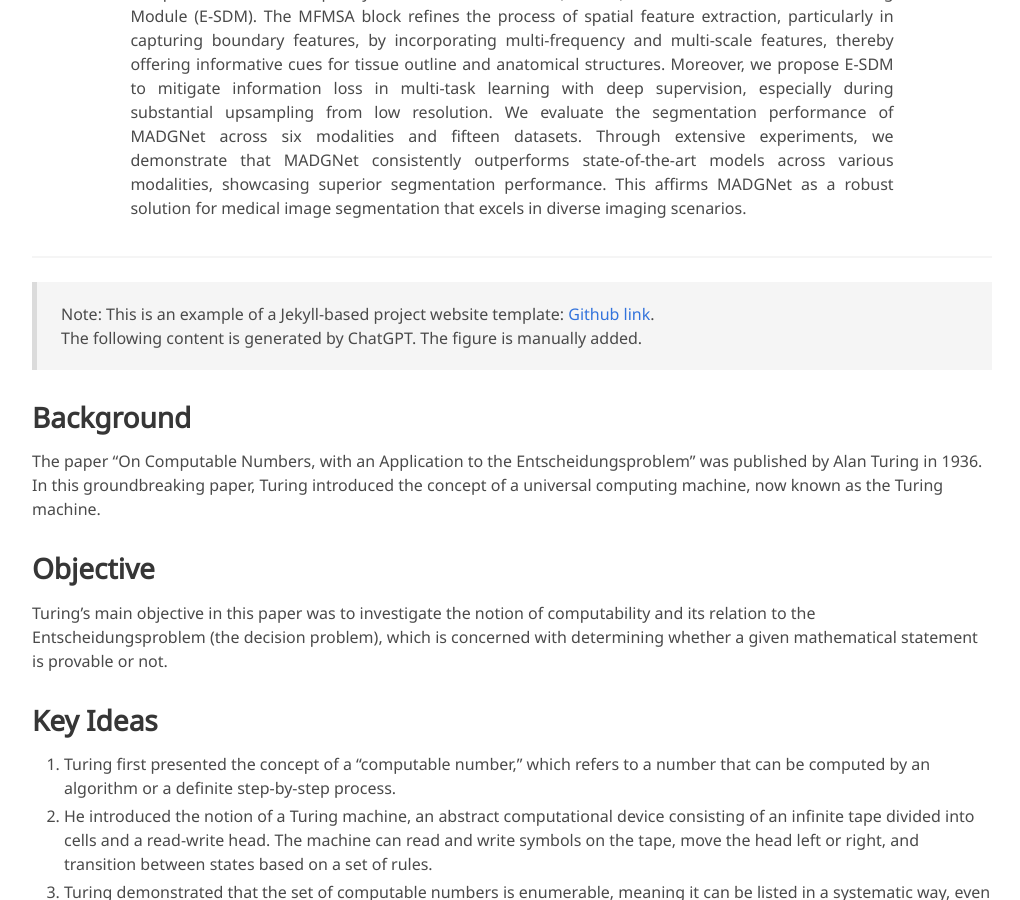
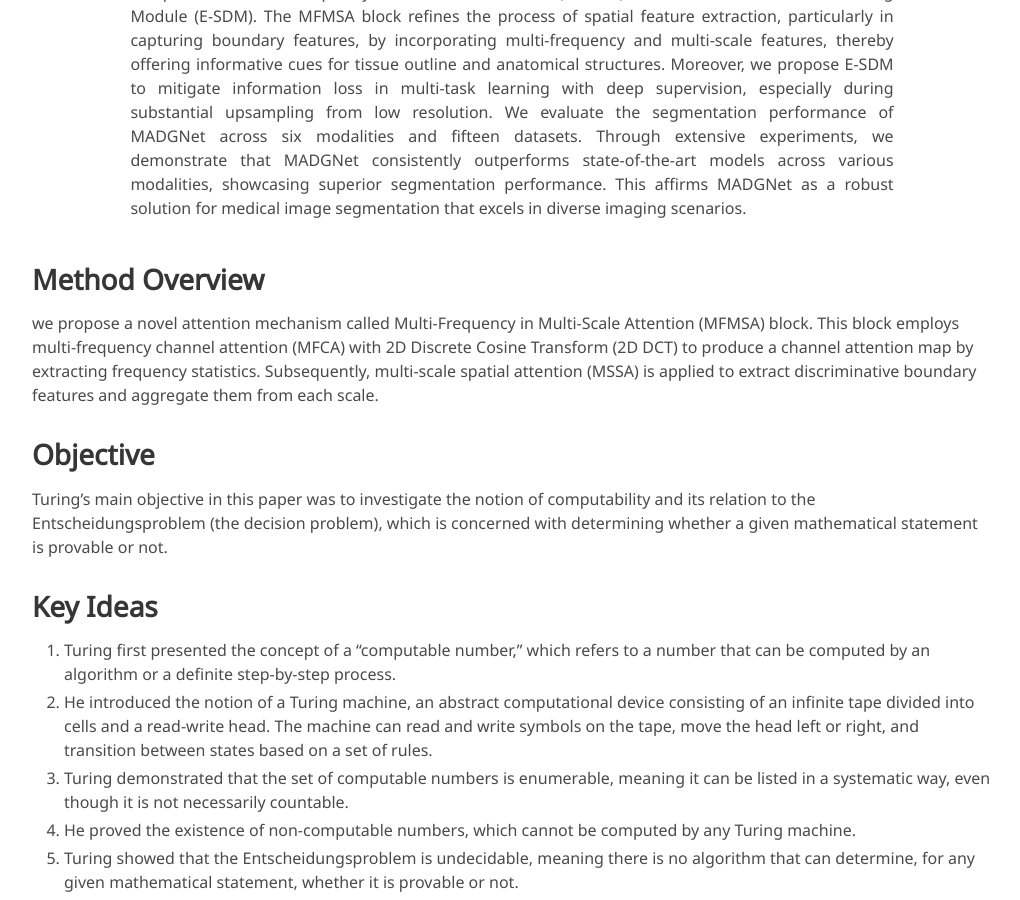
Before and after one commit to skawngus1111/MADGNet_project, a Jekyll site: the page built from index.md, in a window 1280 px wide and 900 px high, scrolled down 657 px. Shown: the whole window, without its empty margins (128-1148 px from the left). Built offline with Jekyll 4.4.1, drawn with Linux system fonts in a browser that asks for light colours; some web fonts are replaced.

Commit message:
Update index.md

```diff
--- a/index.md
+++ b/index.md
@@ -22,13 +22,8 @@ Generalizability in deep neural networks plays a pivotal role in medical image s
     </div>
 </div>
 
----
-
-> Note: This is an example of a Jekyll-based project website template: [Github link](https://github.com/shunzh/project_website).\
-> The following content is generated by ChatGPT. The figure is manually added.
-
-## Background
-The paper "On Computable Numbers, with an Application to the Entscheidungsproblem" was published by Alan Turing in 1936. In this groundbreaking paper, Turing introduced the concept of a universal computing machine, now known as the Turing machine.
+## Method Overview
+we propose a novel attention mechanism called Multi-Frequency in Multi-Scale Attention (MFMSA) block. This block employs multi-frequency channel attention (MFCA) with 2D Discrete Cosine Transform (2D DCT) to produce a channel attention map by extracting frequency statistics. Subsequently, multi-scale spatial attention (MSSA) is applied to extract discriminative boundary features and aggregate them from each scale.
 
 ## Objective
 Turing's main objective in this paper was to investigate the notion of computability and its relation to the Entscheidungsproblem (the decision problem), which is concerned with determining whether a given mathematical statement is provable or not.
```
